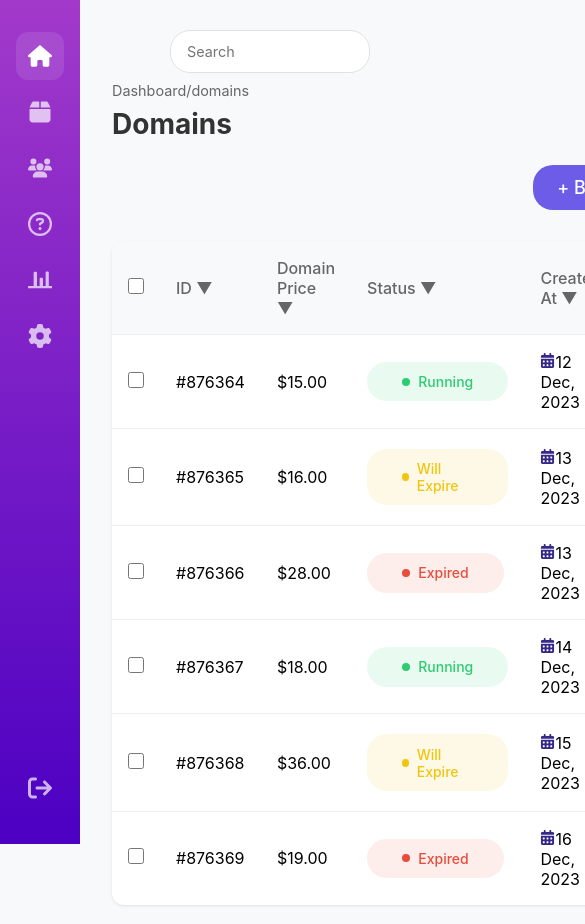
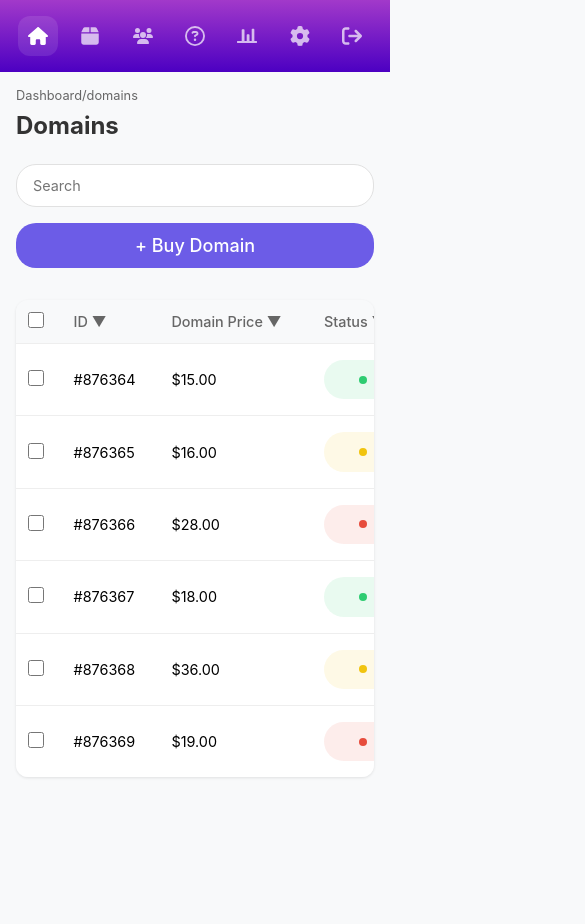
Before and after one commit to mohamedabrahem86655/mohamed0, a plain HTML site: page index.html in a window 390 px wide. Shown: the top 924 px of the page, 585 px wide, since content can reach past the window. After the commit the page ends 844 px from the top, so only its background shows below. Drawn offline with Linux system fonts and the light colour scheme.

Commit message:
Add files via upload

```diff
--- a/style.css
+++ b/style.css
@@ -14,6 +14,25 @@ body {
     display: flex;
     min-height: 100vh;
 }
+/* Small */
+@media (min-width: 768px) {
+    .container {
+      width: 750px;
+    }
+  }
+  /* Medium */
+  @media (min-width: 992px) {
+    .container {
+      width: 970px;
+    }
+  }
+  /* Large */
+  @media (min-width: 1200px) {
+    .container {
+      width: 1170px;
+    }
+  }
+  /* End Global Rules */
 
 /* Sidebar */
 .sidebar {
@@ -317,3 +336,76 @@ td button {
 td button:hover {
     text-decoration: underline;
 }
+
+/* Media Queries for Responsive Design */
+@media screen and (max-width: 768px) {
+    .dashboard {
+        flex-direction: column;
+    }
+
+    .sidebar {
+        width: 100%;
+        height: auto;
+        position: relative;
+        padding: 1rem;
+        flex-direction: row;
+        justify-content: space-around;
+        overflow-x: auto;
+    }
+
+    .content {
+        margin-left: 0;
+        margin-top: 0;
+        padding: 1rem;
+    }
+
+    .header-actions {
+        flex-direction: column;
+        gap: 1rem;
+        align-items: stretch;
+    }
+
+    .search input {
+        width: 100%;
+        position: static;
+    }
+
+    .btn-primary {
+        width: 100%;
+    }
+
+    /* Responsive Table */
+    .table-container {
+        overflow-x: auto;
+    }
+
+    table {
+        min-width: 800px;
+    }
+
+    td, th {
+        padding: 0.75rem;
+        font-size: 0.9rem;
+    }
+}
+
+/* Additional responsive improvements */
+@media screen and (max-width: 480px) {
+    .nav-item {
+        width: 40px;
+        height: 40px;
+    }
+
+    .icon {
+        width: 20px;
+        height: 20px;
+    }
+
+    h1 {
+        font-size: 1.5rem;
+    }
+
+    .breadcrumb {
+        font-size: 0.8rem;
+    }
+}
```
